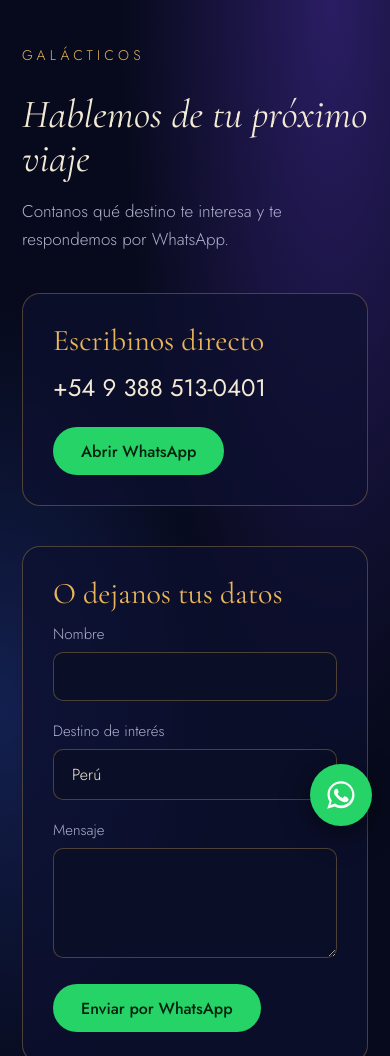
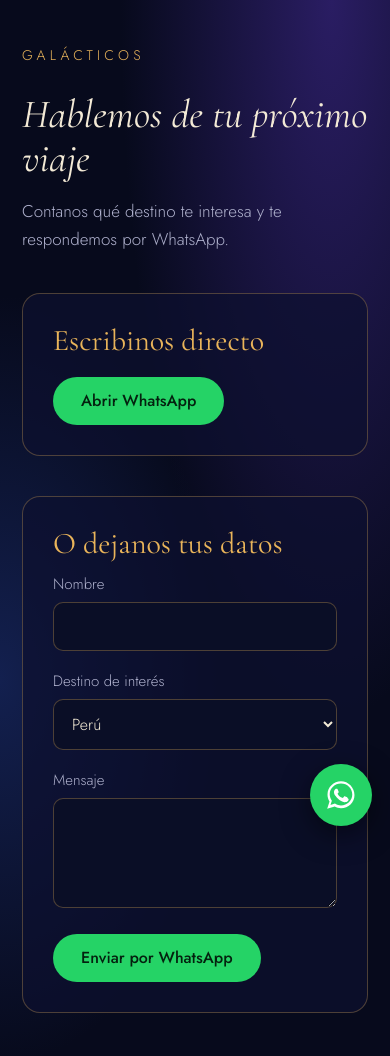
Before and after one commit to webalphadigital/Galacticos, a plain HTML site: page Galácticos — Contacto.html in a window 390 px wide. Shown: the top 1056 px of the page. Drawn offline with nearby package versions, Linux system fonts and the light colour scheme.

Commit message:
Remove phone number from contact details
Removed the phone number from the contact section.

```diff
--- a/Galácticos — Contacto.html
+++ b/Galácticos — Contacto.html
@@ -42,7 +42,7 @@ textarea{min-height:110px;resize:vertical}
 <div class="grid">
 <section class="card">
 <h2>Escribinos directo</h2>
-<p class="num">+54 9 388 513-0401</p>
+<p class="num"></p>
 <a class="btn" href="https://wa.me/5493885130401?text=Hola%20Gal%C3%A1cticos%2C%20quiero%20m%C3%A1s%20informaci%C3%B3n." target="_blank" rel="noopener">Abrir WhatsApp</a>
 </section>
 <section class="card">
```
